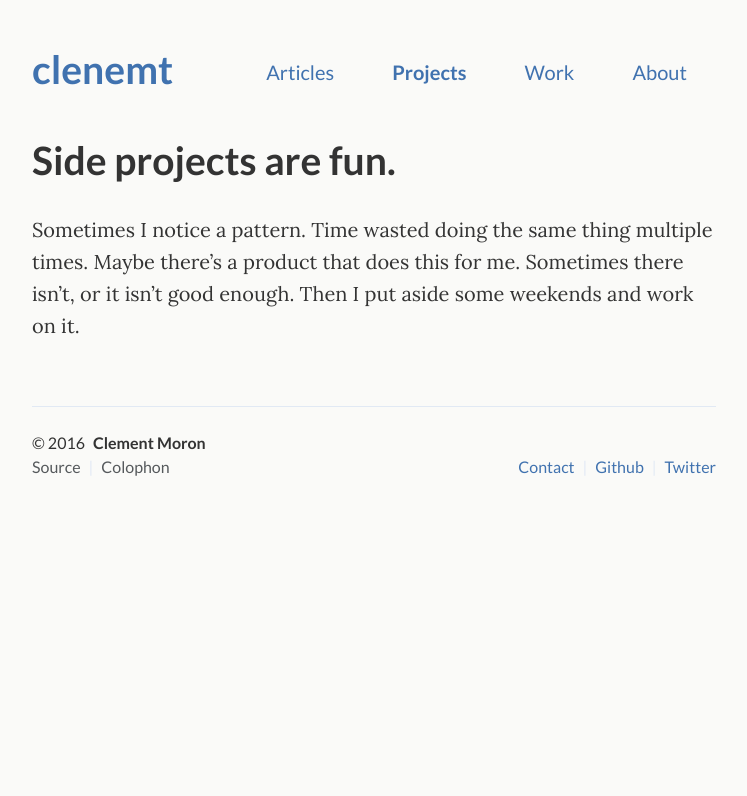
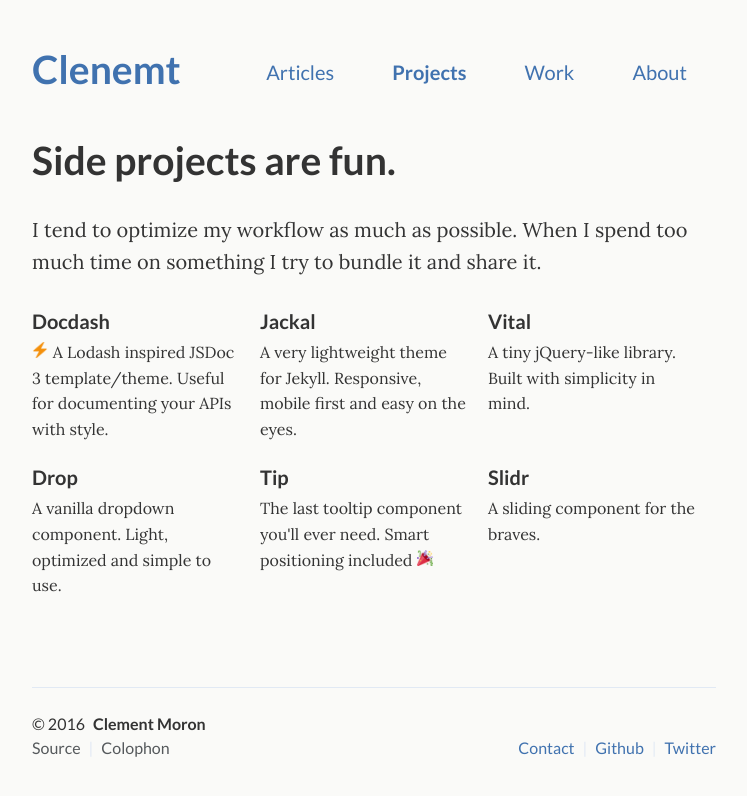
Before and after one commit to clenemt/clenemt.dev, a Jekyll site: the page built from _pages/projects.html, in a window 1280 px wide. Shown: the top 796 px of the page, without its empty margins (266-1013 px from the left). Built offline with Jekyll 4.4.1, drawn with Linux system fonts in a browser that asks for light colours.

```diff
--- a/_config.yml
+++ b/_config.yml
@@ -1,7 +1,7 @@
 # The main config file for your Jenkyll template
 
 # Site settings
-title: clenemt
+title: Clenemt
 desc: >
   Write an awesome description for your new site here. You can edit this
   line in _config.yml. It will appear in your document head meta (for
--- /dev/null
+++ b/_pages/projects.html
@@ -0,0 +1,58 @@
+---
+layout: page
+title: Projects
+subtitle: Side projects are fun.
+desc: Projects that I have built in my spare time and that I am proud to showcase
+permalink: /projects/
+---
+
+<p>I tend to optimize my workflow as much as possible. When I spend too much time on something I try to bundle it and share it.</p>
+
+<div class="projects">
+  <div class="grid no-gutters">
+
+    <div class="unit one-third">
+      <div class="project">
+        <h4>Docdash</h4>
+        <p><img src="{{ site.baseurl }}/assets/img/zap.png" class="emoji right">A Lodash inspired JSDoc 3 template/theme. Useful for documenting your APIs with style.</p>
+      </div>
+    </div>
+
+    <div class="unit one-third">
+      <div class="project">
+        <h4>Jackal</h4>
+        <p>A very lightweight theme for Jekyll. Responsive, mobile first and easy on the eyes.</p>
+      </div>
+    </div>
+
+    <div class="unit one-third">
+      <div class="project">
+        <h4>Vital</h4>
+        <p>A tiny jQuery-like library. Built with simplicity in mind.</p>
+      </div>
+    </div>
+  </div><!-- grid -->
+
+  <div class="grid no-gutters">
+    <div class="unit one-third">
+      <div class="project">
+        <h4>Drop</h4>
+        <p>A vanilla dropdown component. Light, optimized and simple to use.</p>
+      </div>
+    </div>
+
+    <div class="unit one-third">
+      <div class="project">
+        <h4>Tip</h4>
+        <p>The last tooltip component you'll ever need. Smart positioning included<img src="{{ site.baseurl }}/assets/img/tada.png" class="emoji left"></p>
+      </div>
+    </div>
+
+    <div class="unit one-third">
+      <div class="project">
+        <h4>Slidr</h4>
+        <p>A sliding component for the braves.</p>
+      </div>
+    </div>
+  </div><!-- grid -->
+</div>
--- a/_pages/projects.md
+++ /dev/null
@@ -1,9 +0,0 @@
----
-layout: page
-title: Projects
-subtitle: Side projects are fun.
-desc: Projects that I have built in my spare time and that I am proud to showcase
-permalink: /projects/
----
-
-Sometimes I notice a pattern. Time wasted doing the same thing multiple times. Maybe there's a product that does this for me. Sometimes there isn't, or it isn't good enough. Then I put aside some weekends and work on it.
--- a/_sass/_grid.scss
+++ b/_sass/_grid.scss
@@ -27,9 +27,6 @@
   padding: 0 !important;
 }
 
-/* Width classes also have shorthand versions numbered as fractions
- * For example: for a grid unit 1/3 (one third) of the parent width,
- * simply apply class="w-1-3" to the element. */
 .grid .whole            { width: 100%; }
 .grid .half             { width: 50%; }
 .grid .one-third        { width: 33.3332%; }
--- a/_sass/_site.scss
+++ b/_sass/_site.scss
@@ -219,6 +219,27 @@ p.post-desc {
   transform: scaleX(.4);
 }
 
+// SITE PAGES ====================================
+
+.lead-about {
+  color: $dark-blue;
+}
+
+.project {
+  margin-right: $spacer;
+  font-size: 1rem;
+
+  h4 {
+    font-weight: bold;
+  }
+}
+
+@include mq-up(md) {
+  .projects {
+    margin-top: $spacer2;
+  }
+}
+
 // SITE FOOTER ====================================
 
 .site-footer {
@@ -282,6 +303,7 @@ p.post-desc {
 }
 
 // SITE SELECTION ====================================
+
 ::-moz-selection {
   background-color: $brand-color;
   color: #fff;
@@ -293,3 +315,13 @@ p.post-desc {
   color: #fff;
   text-shadow: none;
 }
+
+// SITE EMOJI ====================================
+
+.emoji {
+  width: 1em;
+  vertical-align: inherit;
+
+  &.right { margin-right: .3rem; }
+  &.left { margin-left: .3rem; }
+}
--- a/articles/index.html
+++ b/articles/index.html
@@ -1,6 +1,6 @@
 ---
 layout: page
-title: Article
+title: Articles
 subtitle: Things that i write about.
 desc: Read articles about the web ever changing techs and best practices.
 ---
```
Also changed, not shown: _pages/about.md (+7 -7 lines), _pages/work.html (added, +35 -0 lines), _pages/work.md (deleted, +0 -9 lines), index.md (+1 -1 lines), assets/img/tada.png (added), assets/img/zap.png (added).
